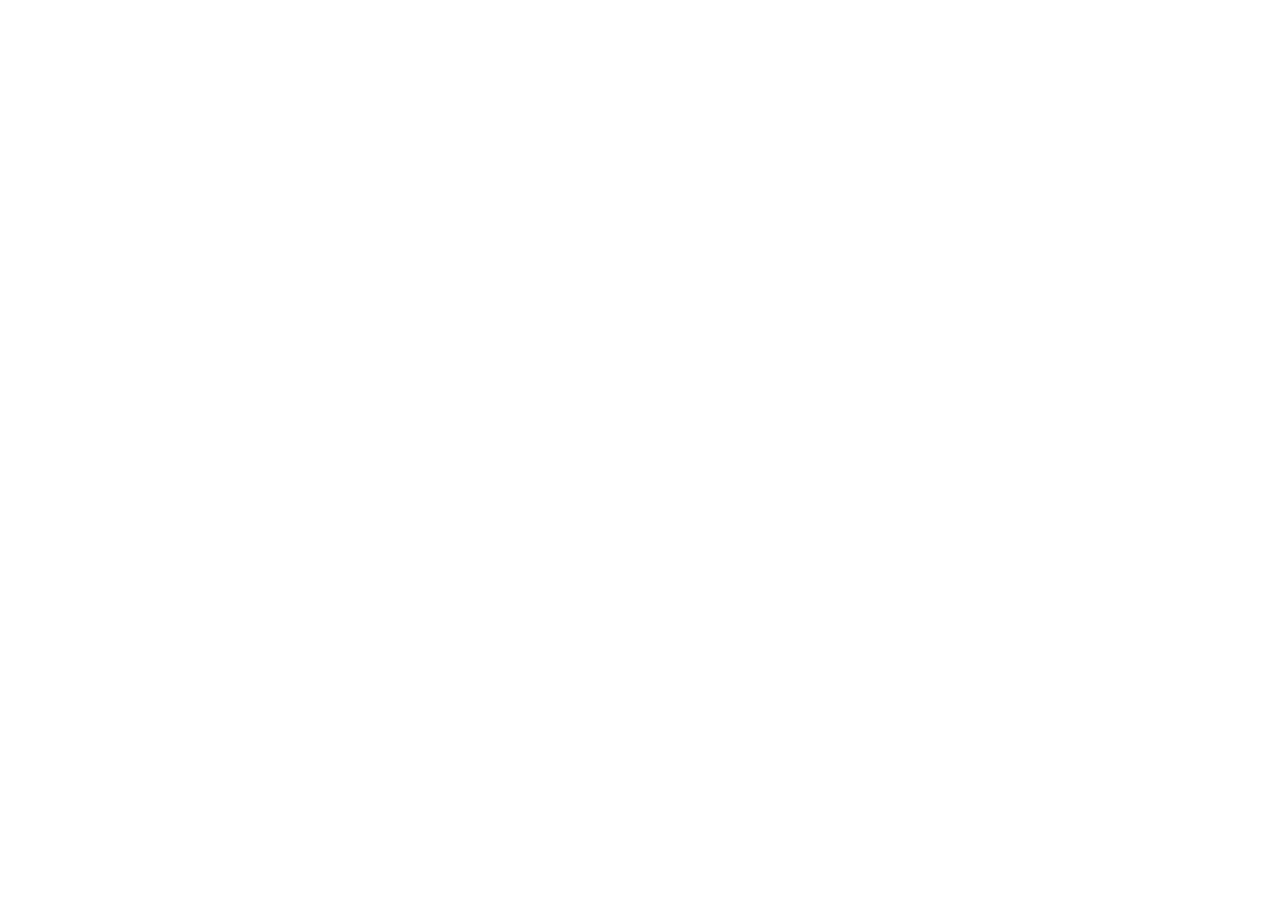
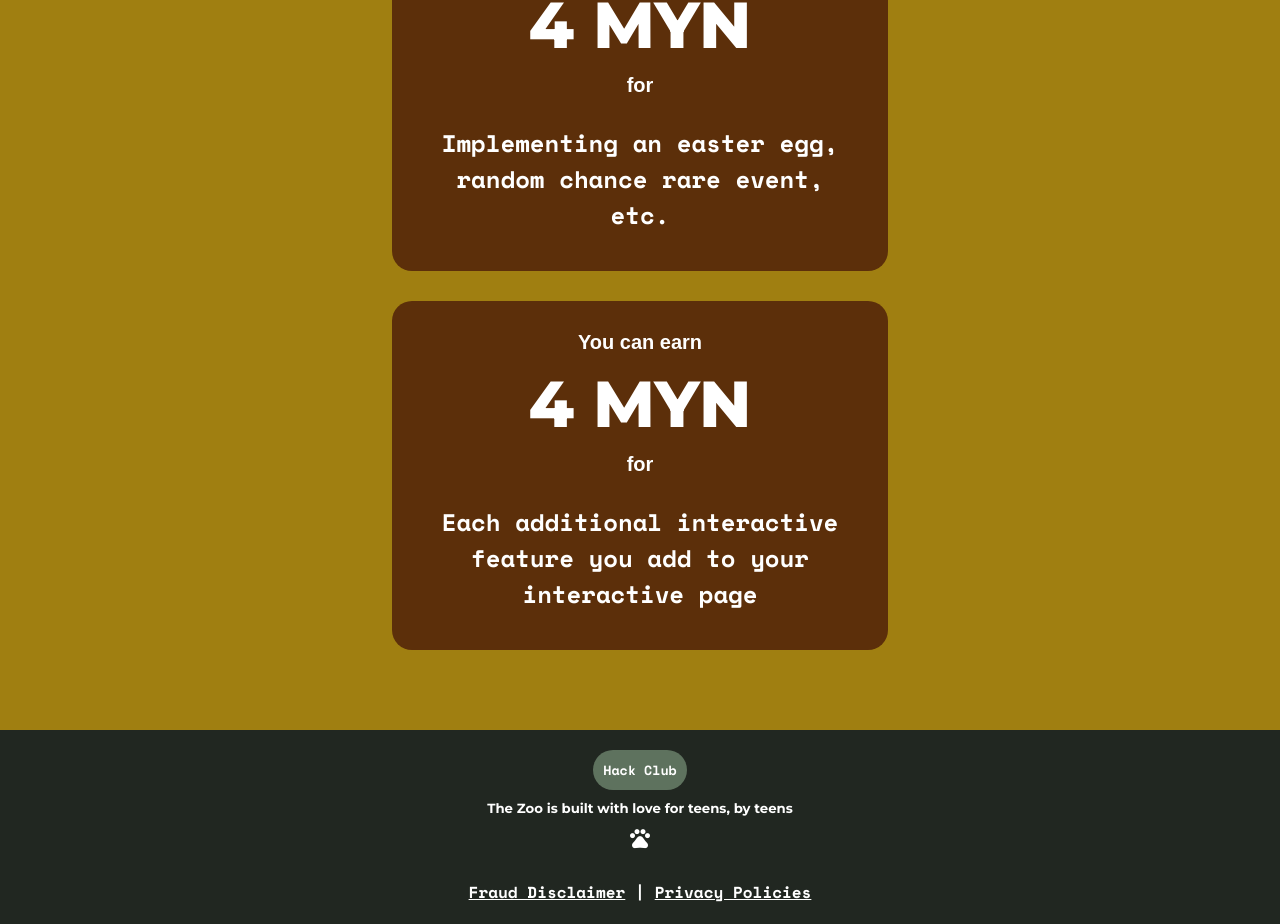
Before and after one commit to lynn89-sudo/the-zoo, a SvelteKit app in the folder my-app/: page /mynts in a window 1280 px wide. Shown: the part 2036-2960 px from the top of the page. Before the commit the page ends 800 px from the top, so only its background shows below. Built offline with nearby package versions, Linux system fonts and the light colour scheme; a web font is replaced by a local one.

Commit message:
Working on Mynt page

```diff
--- a/my-app/src/lib/footer.svelte
+++ b/my-app/src/lib/footer.svelte
@@ -1,9 +1,8 @@
 <style>
-    div {
+    #bdy {
         background-color: rgb(33, 39, 33);
         font-family: Space Mono;
-        padding-top: 20px;
-        padding-bottom: 20px;
+        padding: 20px;
         button {
             color: white;
             font-family: Space Mono;
@@ -16,12 +15,20 @@
         span {
             margin-top: 10px;
         }
+        a {
+            color: white;
+        }
+        h5 {
+            font-family: Montserrat, Space Mono;
+        }
     }
 </style>
-<div>
+<div id="bdy">
     <button onclick = { window.location.href = "https://hackclub.com" }><h4>Hack Club</h4></button>
     <h5>The Zoo is built with love for teens, by teens</h5>
     <span class="material-symbols-outlined">
         pets
     </span>
+    <br><br>
+    <h4><a href="/">Fraud Disclaimer</a> | <a href="/">Privacy Policies</a></h4>
 </div>
--- a/my-app/src/routes/mynts/+page.svelte
+++ b/my-app/src/routes/mynts/+page.svelte
@@ -1,7 +1,109 @@
+<svelte:head>
+    <link rel="stylesheet" href="https://fonts.googleapis.com/css2?family=Material+Symbols+Outlined:opsz,wght,FILL,GRAD@24,400,0,0&icon_names=pets" />
+</svelte:head>
 <script>
     import Navbar from "$lib/navbar.svelte"
     import Banner from "$lib/banner.svelte"
+    import Footer from "$lib/footer.svelte"
+
 </script>
+<style>
+    #main {
+        background-color: rgb(160, 127, 17);
+        padding-top: 50px;
+        padding-bottom: 50px;
+        padding-left: 20px;
+        padding-right: 20px;
+    }
+    #coin {
+        margin: 0 auto;
+        width: 30%;
+    }
+    @media (min-width: 750px) {
+        #coin {
+            width: 10%;
+        }
+    }
+    .rank {
+        background-color: rgb(92, 47, 10);
+        margin-left: 50px;
+        margin-right: 50px;
+        margin-bottom: 30px;
+        padding: 20px;
+        border-radius: 20px;
+    }
+    @media (min-width: 750px) {
+        .rank {
+            margin-left: 30%;
+            margin-right: 30%;
 
+            h3 {
+                margin-left: 20px;
+                margin-right: 20px;
+            }
+        }
+    }
+    @media (max-width: 750px) {
+        h1 {
+            font-size: 50px;
+        }
+    }
+
+    a {
+        color: white;
+    }
+</style>
 <Navbar />
 <Banner />
+<div id="main">
+    <h2 style="font-size: 40px;">How to earn Mynts</h2>
+    <br>
+    <img src="mynt.png" alt="Mynt Coin" id="coin"/>
+    <br><br>
+    <h3>In a nutshell, mynts are the currency you earn for your animals in the zoo. The better your submissions are, the more mynts you earn.</h3>
+    <h3>Throughout the duration of the YSWS, your mynts are added up. By the end, after everything is finalized, you will get an <a href="https://hcb.hackclub.com">HCB</a> grant equivalent to the amount of mynts you earned (1 MYN = 1 USD). Whatever your choice of plushie costs + delivery fees (or just pick it up for less) is the amount of mynts you will need</h3>
+    <br><br><h4>(DISCLAIMER: Finalized amounts per accomplishment/task will be finalized closer to the commencement of this YSWS)</h4>
+    <br><br><br>
+    <div class="rank" >
+        <h3>You can earn</h3>
+        <h1>15 MYN</h1>
+        <h3>for</h3>
+        <br>
+        <h2>Following the base project requirements</h2>
+        <br>
+    </div>
+    <h3>------------</h3><br><br>
+    <div class="rank">
+        <h3>You can earn</h3>
+        <h1>3 MYN</h1>
+        <h3>for</h3>
+        <br>
+        <h2>Each additional hour you spend beyond the base requirement of 5</h2>
+        <br>
+    </div>
+    <div class="rank">
+        <h3>You can earn</h3>
+        <h1>3 MYN</h1>
+        <h3>for</h3>
+        <br>
+        <h2>Making your project about an endangered animal or species</h2>
+        <br>
+    </div>
+    <div class="rank">
+        <h3>You can earn</h3>
+        <h1>4 MYN</h1>
+        <h3>for</h3>
+        <br>
+        <h2>Implementing an easter egg, random chance rare event, etc.</h2>
+        <br>
+    </div>
+    <div class="rank">
+        <h3>You can earn</h3>
+        <h1>4 MYN</h1>
+        <h3>for</h3>
+        <br>
+        <h2>Each additional interactive feature you add to your interactive page</h2>
+        <br>
+    </div>
+</div>
+<Footer />
```
Also changed, not shown: my-app/src/routes/+page.svelte (+21 -3 lines).
